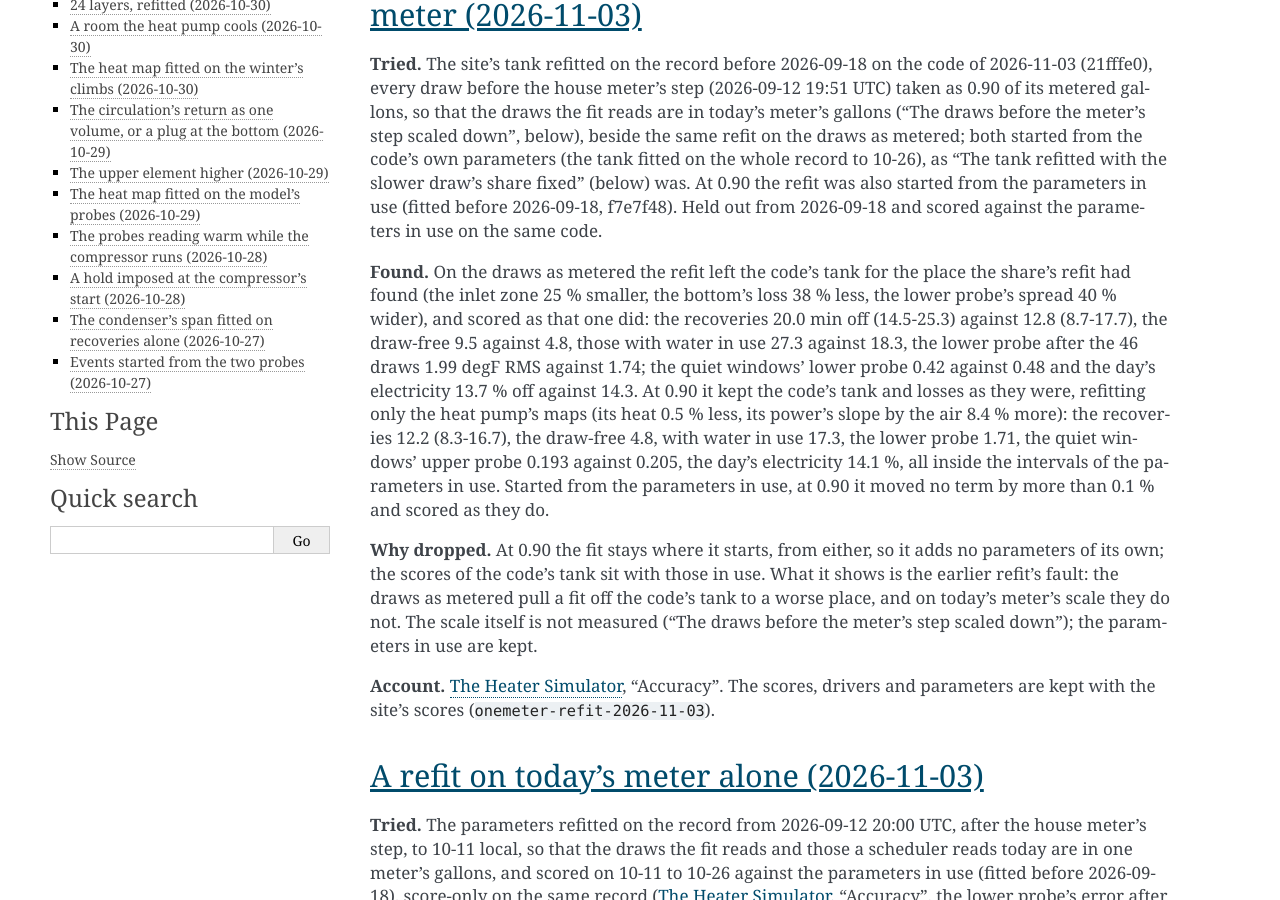
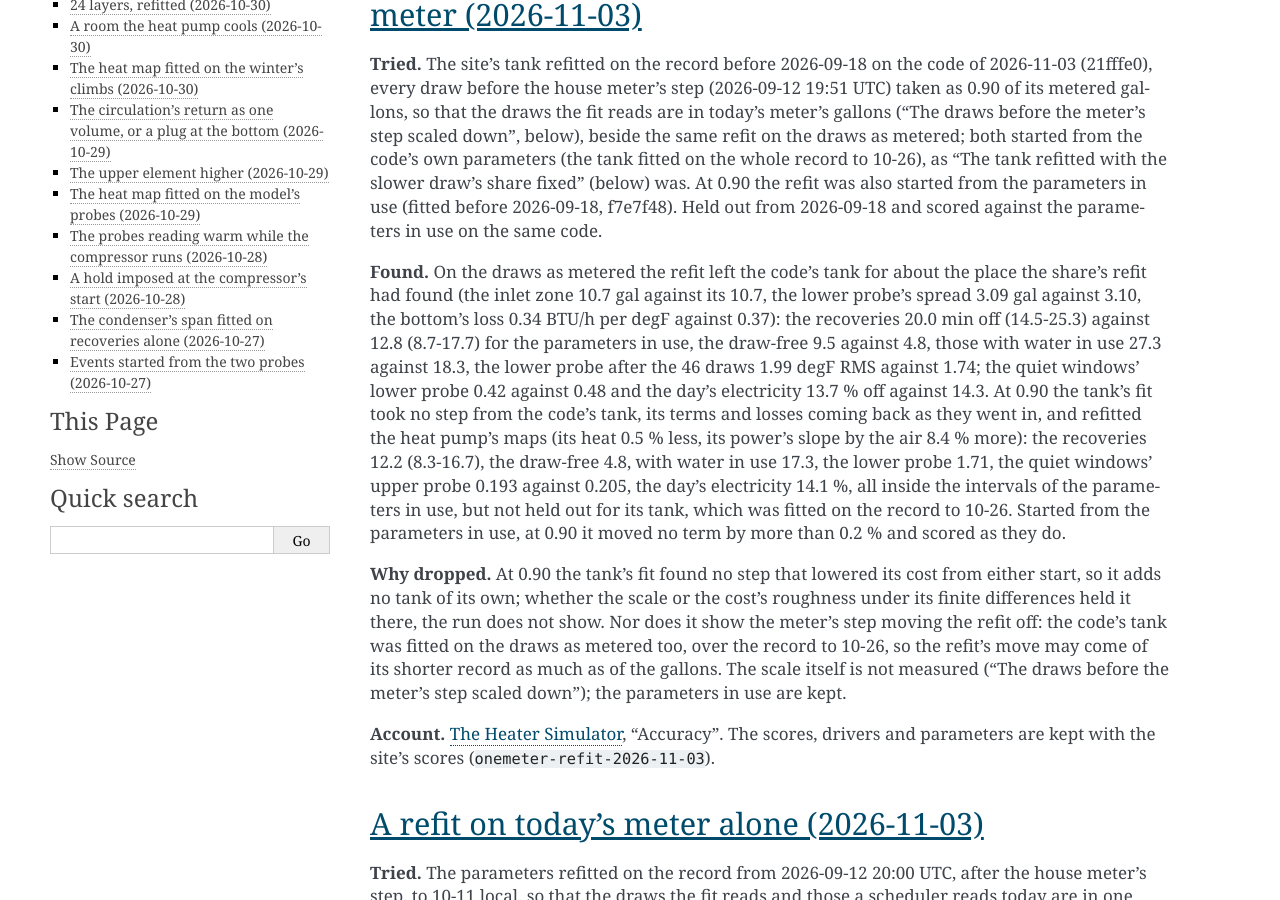
Before and after one commit to eman/nwp500-python, a Sphinx documentation site: the page built from docs/explanation/simulator-tried.rst, in a window 1280 px wide and 900 px high, scrolled down 1129 px. Built offline with Sphinx 7.4.7, drawn with Linux system fonts in a browser that asks for light colours.

Commit message:
docs(sim): no step taken, not a stationary point; the code's tank not held out

```diff
--- a/docs/explanation/simulator-tried.rst
+++ b/docs/explanation/simulator-tried.rst
@@ -29,26 +29,30 @@ Held out from 2026-09-18 and scored against the parameters in use on the
 same code.
 
 **Found.** On the draws as metered the refit left the code's tank for
-the place the share's refit had found (the inlet zone 25 % smaller, the
-bottom's loss 38 % less, the lower probe's spread 40 % wider), and
-scored as that one did: the recoveries 20.0 min off (14.5-25.3) against
-12.8 (8.7-17.7), the draw-free 9.5 against 4.8, those with water in use
-27.3 against 18.3, the lower probe after the 46 draws 1.99 degF RMS
-against 1.74; the quiet windows' lower probe 0.42 against 0.48 and the
-day's electricity 13.7 % off against 14.3. At 0.90 it kept the code's
-tank and losses as they were, refitting only the heat pump's maps (its
-heat 0.5 % less, its power's slope by the air 8.4 % more): the
-recoveries 12.2 (8.3-16.7), the draw-free 4.8, with water in use 17.3,
-the lower probe 1.71, the quiet windows' upper probe 0.193 against
-0.205, the day's electricity 14.1 %, all inside the intervals of the
-parameters in use. Started from the parameters in use, at 0.90 it moved
-no term by more than 0.1 % and scored as they do.
+about the place the share's refit had found (the inlet zone 10.7 gal
+against its 10.7, the lower probe's spread 3.09 gal against 3.10, the
+bottom's loss 0.34 BTU/h per degF against 0.37): the recoveries 20.0 min
+off (14.5-25.3) against 12.8 (8.7-17.7) for the parameters in use, the
+draw-free 9.5 against 4.8, those with water in use 27.3 against 18.3,
+the lower probe after the 46 draws 1.99 degF RMS against 1.74; the quiet
+windows' lower probe 0.42 against 0.48 and the day's electricity 13.7 %
+off against 14.3. At 0.90 the tank's fit took no step from the code's
+tank, its terms and losses coming back as they went in, and refitted the
+heat pump's maps (its heat 0.5 % less, its power's slope by the air 8.4
+% more): the recoveries 12.2 (8.3-16.7), the draw-free 4.8, with water
+in use 17.3, the lower probe 1.71, the quiet windows' upper probe 0.193
+against 0.205, the day's electricity 14.1 %, all inside the intervals of
+the parameters in use, but not held out for its tank, which was fitted
+on the record to 10-26. Started from the parameters in use, at 0.90 it
+moved no term by more than 0.2 % and scored as they do.
 
-**Why dropped.** At 0.90 the fit stays where it starts, from either, so
-it adds no parameters of its own; the scores of the code's tank sit with
-those in use. What it shows is the earlier refit's fault: the draws as
-metered pull a fit off the code's tank to a worse place, and on today's
-meter's scale they do not. The scale itself is not measured ("The draws
+**Why dropped.** At 0.90 the tank's fit found no step that lowered its
+cost from either start, so it adds no tank of its own; whether the scale
+or the cost's roughness under its finite differences held it there, the
+run does not show. Nor does it show the meter's step moving the refit
+off: the code's tank was fitted on the draws as metered too, over the
+record to 10-26, so the refit's move may come of its shorter record as
+much as of the gallons. The scale itself is not measured ("The draws
 before the meter's step scaled down"); the parameters in use are kept.
 
 **Account.** :doc:`simulator`, "Accuracy". The scores, drivers and
```
